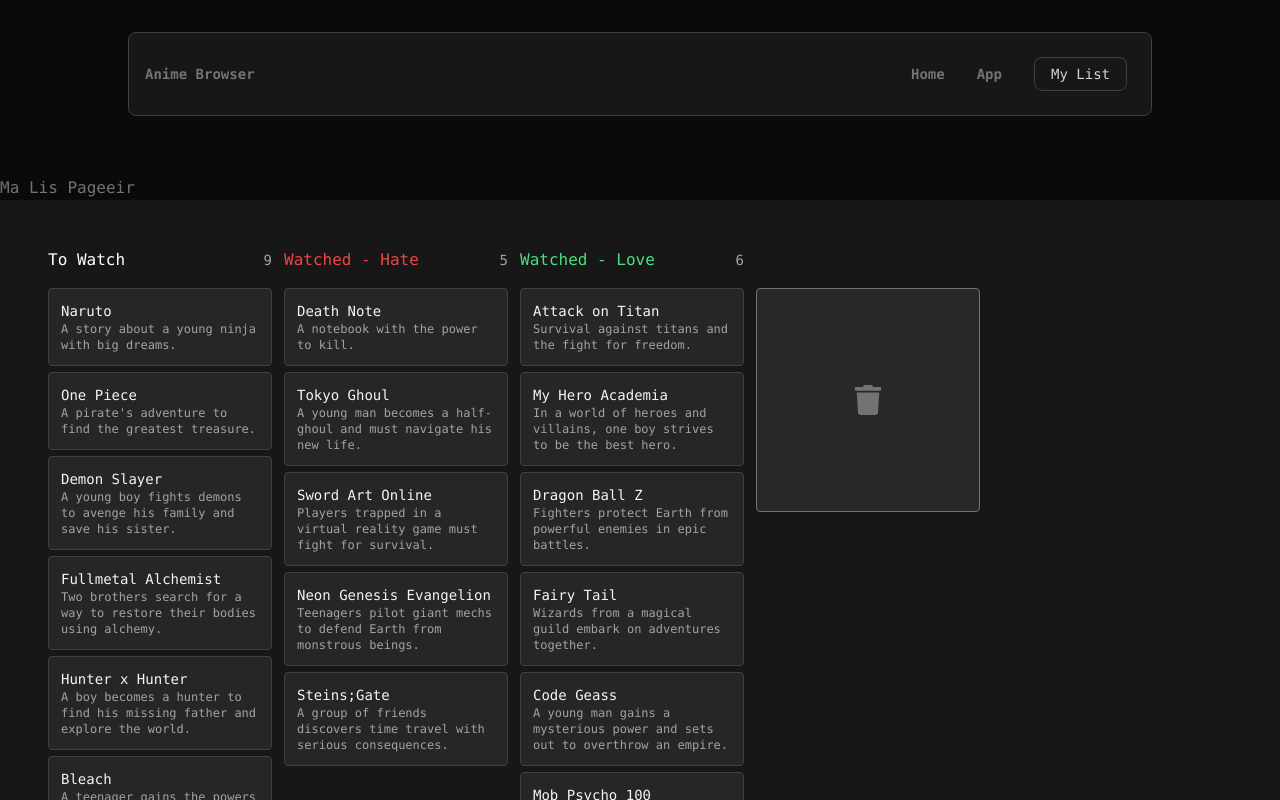
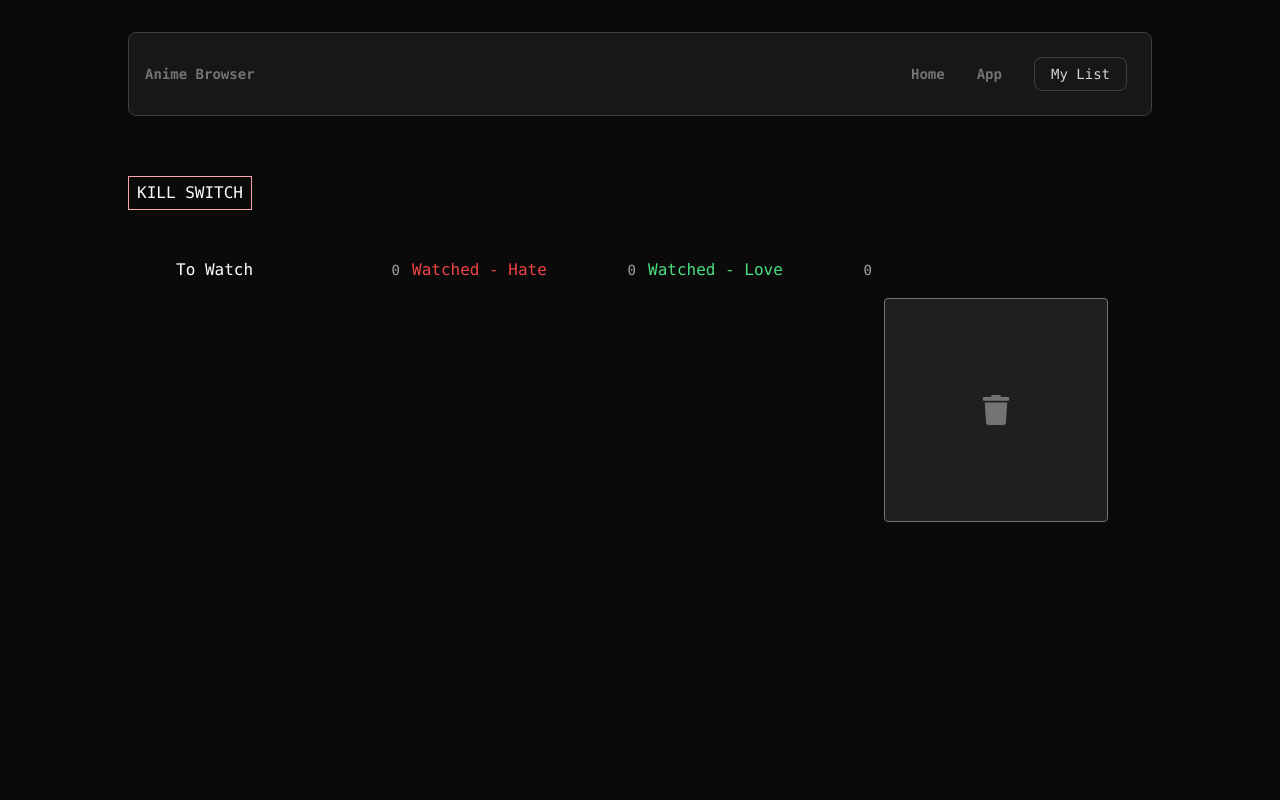
Before and after one commit to Subhavich/anime-search-api, a React (Vite) app in the folder mal-queries/: page /mylist in a window 1280 px wide. Shown: the top 800 px of the page. Built offline with nearby package versions, Linux system fonts and the light colour scheme.

Commit message:
style card on kanban

```diff
--- a/mal-queries/package.json
+++ b/mal-queries/package.json
@@ -16,7 +16,8 @@
     "react-dom": "^18.3.1",
     "react-icons": "^5.3.0",
     "react-router-dom": "^6.27.0",
-    "react-use-measure": "^2.1.1"
+    "react-use-measure": "^2.1.1",
+    "uuid": "^10.0.0"
   },
   "devDependencies": {
     "@eslint/js": "^9.11.1",
--- a/mal-queries/src/App.tsx
+++ b/mal-queries/src/App.tsx
@@ -21,7 +21,7 @@ function App() {
   return (
     <ModalContextProvider>
       <UserContextProvider>
-        <RouterProvider router={router} />;
+        <RouterProvider router={router} />
       </UserContextProvider>
     </ModalContextProvider>
   );
--- a/mal-queries/src/components/Carousel.tsx
+++ b/mal-queries/src/components/Carousel.tsx
@@ -89,6 +89,7 @@ const CardCarousel: FC<{
             transition={{ duration: 0.5, ease: "easeOut" }}
           >
             {/* CARDS */}
+
             <div className="mx-auto max-w-6xl">
               <motion.div
                 animate={{
@@ -167,7 +168,10 @@ const Card = ({ onClick, selects, cartoon }: CardProps) => {
       return;
     }
     const data = await fetchAnimeById(id);
-    setSavedAnime((pv: CartoonType[]) => [...pv, data]);
+    setSavedAnime((pv: CartoonType[]) => [
+      ...pv,
+      { ...data, column: "toWatch", id: data.mal_id },
+    ]);
   };
 
   const modalData: ModalContextType | undefined = useContext(ModalContext);
--- a/mal-queries/src/components/MyList-Board.tsx
+++ b/mal-queries/src/components/MyList-Board.tsx
@@ -2,145 +2,145 @@ import { useState, useContext } from "react";
 import { FaSadTear, FaTrash } from "react-icons/fa";
 import { UserContext } from "../store/user-context";
 
-const DEFAULT_CARDS = [
-  {
-    id: 1,
-    title: "Naruto",
-    description: "A story about a young ninja with big dreams.",
-    column: "toWatch",
-  },
-  {
-    id: 2,
-    title: "Attack on Titan",
-    description: "Survival against titans and the fight for freedom.",
-    column: "watchedLove",
-  },
-  {
-    id: 3,
-    title: "One Piece",
-    description: "A pirate's adventure to find the greatest treasure.",
-    column: "toWatch",
-  },
-  {
-    id: 4,
-    title: "Death Note",
-    description: "A notebook with the power to kill.",
-    column: "watchedHate",
-  },
-  {
-    id: 5,
-    title: "Demon Slayer",
-    description:
-      "A young boy fights demons to avenge his family and save his sister.",
-    column: "toWatch",
-  },
-  {
-    id: 6,
-    title: "My Hero Academia",
-    description:
-      "In a world of heroes and villains, one boy strives to be the best hero.",
-    column: "watchedLove",
-  },
-  {
-    id: 7,
-    title: "Fullmetal Alchemist",
-    description:
-      "Two brothers search for a way to restore their bodies using alchemy.",
-    column: "toWatch",
-  },
-  {
-    id: 8,
-    title: "Tokyo Ghoul",
-    description:
-      "A young man becomes a half-ghoul and must navigate his new life.",
-    column: "watchedHate",
-  },
-  {
-    id: 9,
-    title: "Hunter x Hunter",
-    description:
-      "A boy becomes a hunter to find his missing father and explore the world.",
-    column: "toWatch",
-  },
-  {
-    id: 10,
-    title: "Dragon Ball Z",
-    description:
-      "Fighters protect Earth from powerful enemies in epic battles.",
-    column: "watchedLove",
-  },
-  {
-    id: 11,
-    title: "Bleach",
-    description:
-      "A teenager gains the powers of a Soul Reaper and battles evil spirits.",
-    column: "toWatch",
-  },
-  {
-    id: 12,
-    title: "Fairy Tail",
-    description: "Wizards from a magical guild embark on adventures together.",
-    column: "watchedLove",
-  },
-  {
-    id: 13,
-    title: "Sword Art Online",
-    description:
-      "Players trapped in a virtual reality game must fight for survival.",
-    column: "watchedHate",
-  },
-  {
-    id: 14,
-    title: "Cowboy Bebop",
-    description:
-      "A space-faring bounty hunter crew pursues criminals across the galaxy.",
-    column: "toWatch",
-  },
-  {
-    id: 15,
-    title: "Code Geass",
-    description:
-      "A young man gains a mysterious power and sets out to overthrow an empire.",
-    column: "watchedLove",
-  },
-  {
-    id: 16,
-    title: "Neon Genesis Evangelion",
-    description:
-      "Teenagers pilot giant mechs to defend Earth from monstrous beings.",
-    column: "watchedHate",
-  },
-  {
-    id: 17,
-    title: "Black Clover",
-    description: "A boy without magic strives to become the Wizard King.",
-    column: "toWatch",
-  },
-  {
-    id: 18,
-    title: "Mob Psycho 100",
-    description:
-      "A young psychic battles spirits and other supernatural threats.",
-    column: "watchedLove",
-  },
-  {
-    id: 19,
-    title: "Steins;Gate",
-    description:
-      "A group of friends discovers time travel with serious consequences.",
-    column: "watchedHate",
-  },
-  {
-    id: 20,
-    title: "JoJo's Bizarre Adventure",
-    description: "Generations of warriors fight using powerful Stands.",
-    column: "toWatch",
-  },
-];
+// const DEFAULT_CARDS = [
+//   {
+//     id: 1,
+//     title: "Naruto",
+//     description: "A story about a young ninja with big dreams.",
+//     column: "toWatch",
+//   },
+//   {
+//     id: 2,
+//     title: "Attack on Titan",
+//     description: "Survival against titans and the fight for freedom.",
+//     column: "watchedLove",
+//   },
+//   {
+//     id: 3,
+//     title: "One Piece",
+//     description: "A pirate's adventure to find the greatest treasure.",
+//     column: "toWatch",
+//   },
+//   {
+//     id: 4,
+//     title: "Death Note",
+//     description: "A notebook with the power to kill.",
+//     column: "watchedHate",
+//   },
+//   {
+//     id: 5,
+//     title: "Demon Slayer",
+//     description:
+//       "A young boy fights demons to avenge his family and save his sister.",
+//     column: "toWatch",
+//   },
+//   {
+//     id: 6,
+//     title: "My Hero Academia",
+//     description:
+//       "In a world of heroes and villains, one boy strives to be the best hero.",
+//     column: "watchedLove",
+//   },
+//   {
+//     id: 7,
+//     title: "Fullmetal Alchemist",
+//     description:
+//       "Two brothers search for a way to restore their bodies using alchemy.",
+//     column: "toWatch",
+//   },
+//   {
+//     id: 8,
+//     title: "Tokyo Ghoul",
+//     description:
+//       "A young man becomes a half-ghoul and must navigate his new life.",
+//     column: "watchedHate",
+//   },
+//   {
+//     id: 9,
+//     title: "Hunter x Hunter",
+//     description:
+//       "A boy becomes a hunter to find his missing father and explore the world.",
+//     column: "toWatch",
+//   },
+//   {
+//     id: 10,
+//     title: "Dragon Ball Z",
+//     description:
+//       "Fighters protect Earth from powerful enemies in epic battles.",
+//     column: "watchedLove",
+//   },
+//   {
+//     id: 11,
+//     title: "Bleach",
+//     description:
+//       "A teenager gains the powers of a Soul Reaper and battles evil spirits.",
+//     column: "toWatch",
+//   },
+//   {
+//     id: 12,
+//     title: "Fairy Tail",
+//     description: "Wizards from a magical guild embark on adventures together.",
+//     column: "watchedLove",
+//   },
+//   {
+//     id: 13,
+//     title: "Sword Art Online",
+//     description:
+//       "Players trapped in a virtual reality game must fight for survival.",
+//     column: "watchedHate",
+//   },
+//   {
+//     id: 14,
+//     title: "Cowboy Bebop",
+//     description:
+//       "A space-faring bounty hunter crew pursues criminals across the galaxy.",
+//     column: "toWatch",
+//   },
+//   {
+//     id: 15,
+//     title: "Code Geass",
+//     description:
+//       "A young man gains a mysterious power and sets out to overthrow an empire.",
+//     column: "watchedLove",
+//   },
+//   {
+//     id: 16,
+//     title: "Neon Genesis Evangelion",
+//     description:
+//       "Teenagers pilot giant mechs to defend Earth from monstrous beings.",
+//     column: "watchedHate",
+//   },
+//   {
+//     id: 17,
+//     title: "Black Clover",
+//     description: "A boy without magic strives to become the Wizard King.",
+//     column: "toWatch",
+//   },
+//   {
+//     id: 18,
+//     title: "Mob Psycho 100",
+//     description:
+//       "A young psychic battles spirits and other supernatural threats.",
+//     column: "watchedLove",
+//   },
+//   {
+//     id: 19,
+//     title: "Steins;Gate",
+//     description:
+//       "A group of friends discovers time travel with serious consequences.",
+//     column: "watchedHate",
+//   },
+//   {
+//     id: 20,
+//     title: "JoJo's Bizarre Adventure",
+//     description: "Generations of warriors fight using powerful Stands.",
+//     column: "toWatch",
+//   },
+// ];
 
 const MyBoard = () => {
   return (
-    <div className="h-screen w-full bg-neutral-900 text-neutral-50">
+    <div className="h-screen w-full mx-auto text-neutral-50">
       <Board />
     </div>
   );
@@ -148,33 +148,46 @@ const MyBoard = () => {
 
 const Board = () => {
   const userData = useContext(UserContext);
-  const { savedAnime, setSavedAnime } = userData;
-  const [cards, setCards] = useState([...DEFAULT_CARDS]);
+  const { savedAnime, setSavedAnime, clearAllData } = userData;
+
   return (
-    <div className="flex h-full w-full gap-3 overflow-scroll p-12">
+    <>
+      <div className="mx-auto max-w-5xl">
+        <button
+          className="px-2 py-1 border border-rose-300"
+          onClick={clearAllData}
+        >
+          KILL SWITCH
+        </button>
+        {savedAnime.map((anime) => (
+          <p>{anime.title}</p>
+        ))}
+      </div>
+      <div className="flex h-full w-full gap-3  p-12 max-w-5xl mx-auto">
         <Column
           title="To Watch"
           headingColor="text-white"
           column="toWatch"
-        cards={cards}
-        setCards={setCards}
+          cards={savedAnime}
+          setCards={setSavedAnime}
         />
         <Column
           title="Watched - Hate"
           headingColor="text-red-500"
           column="watchedHate"
-        cards={cards}
-        setCards={setCards}
+          cards={savedAnime}
+          setCards={setSavedAnime}
         />
         <Column
           title="Watched - Love"
           headingColor="text-green-400"
           column="watchedLove"
-        cards={cards}
-        setCards={setCards}
+          cards={savedAnime}
+          setCards={setSavedAnime}
         />
-      <BurnBarrel setCards={setCards} />
+        <BurnBarrel setCards={setSavedAnime} />
       </div>
+    </>
   );
 };
 
@@ -312,7 +325,15 @@ const Column = ({ title, headingColor, column, cards, setCards }) => {
   );
 };
 
-const Card = ({ title, id, column, description, handleDragStart }) => {
+const Card = ({
+  title,
+  id,
+  column,
+  description,
+  handleDragStart,
+  synopsis,
+  images,
+}) => {
   return (
     <>
       <DropIndicator beforeId={id} column={column} />
@@ -321,10 +342,17 @@ const Card = ({ title, id, column, description, handleDragStart }) => {
         onDragStart={(e) =>
           handleDragStart(e, { title, id, column, description })
         }
-        className="cursor-grab rounded border border-neutral-700 bg-neutral-800 p-3 active:cursor-grabbing"
+        className="brightness-50 hover:brightness-75 transition-all h-24 max-h-40 relative cursor-grab rounded border active:cursor-grabbing overflow-hidden"
       >
-        <p className="text-sm text-neutral-100">{title}</p>
-        <p className="text-xs text-neutral-400">{description}</p>
+        <img
+          src={images.webp.image_url}
+          className="absolute inset-0 object-cover object-center w-full h-full"
+        />
+
+        <div className="absolute inset-0 bg-black bg-opacity-50"></div>
+        <p className="relative z-40 m-4 text-white font-semibold text-lg line-clamp-1">
+          {title}
+        </p>
       </div>
     </>
   );
--- a/mal-queries/src/pages/MyList.tsx
+++ b/mal-queries/src/pages/MyList.tsx
@@ -3,7 +3,6 @@ import MyBoard from "../components/MyList-Board";
 const MyListPage = () => {
   return (
     <>
-      <p>Ma Lis Pageeir</p>
       <MyBoard />
     </>
   );
--- a/mal-queries/src/pages/Root.tsx
+++ b/mal-queries/src/pages/Root.tsx
@@ -20,7 +20,7 @@ export default RootLayout;
 
 const Navbar = () => {
   return (
-    <nav className="max-w-5xl fixed left-[50%] top-8 flex justify-center w-full -translate-x-[50%] items-center gap-6 rounded-lg border-[1px] border-neutral-700 bg-neutral-900 p-4 text-sm text-neutral-500">
+    <nav className="max-w-5xl z-50 fixed left-[50%] top-8 flex justify-center w-full -translate-x-[50%] items-center gap-6 rounded-lg border-[1px] border-neutral-700 bg-neutral-900 p-4 text-sm text-neutral-500">
       <p>Anime Browser</p>
       <div className="py-2 px-2 flex items-center overflow-hidden grow justify-end space-x-8">
         <Navigation route="">Home</Navigation>
--- a/mal-queries/src/store/user-context.tsx
+++ b/mal-queries/src/store/user-context.tsx
@@ -27,6 +27,10 @@ const UserContextProvider: React.FC<UserContextProviderProps> = ({
     return savedData ? JSON.parse(savedData) : [];
   });
 
+  const clearAllData = () => {
+    setSavedAnime([]);
+  };
+
   useEffect(() => {
     // Save data to localStorage whenever savedAnime changes
     localStorage.setItem("savedAnime", JSON.stringify(savedAnime));
@@ -35,6 +39,7 @@ const UserContextProvider: React.FC<UserContextProviderProps> = ({
   const userValue = {
     savedAnime,
     setSavedAnime,
+    clearAllData,
   };
 
   return (
```
Also changed, not shown: 1 other file (tests, documents, lock files or other folders). Lines whose indentation alone changed are shown as unchanged.
